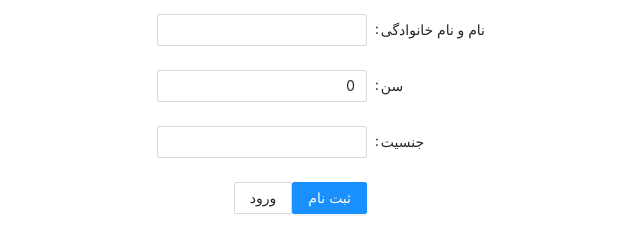
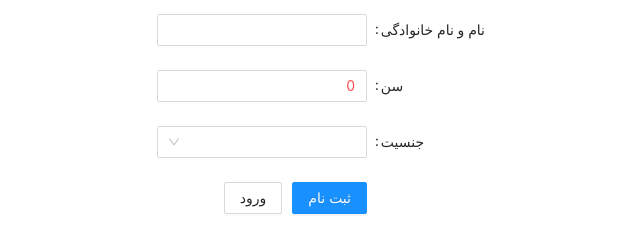
Before and after one commit to soheilhassanjani/blog, a React (Create React App) app: page /login in a window 1280 px wide. Both pictures are taken after a click on the button "ثبت نام". Shown: the part 400-652 px from the top of the page, without its empty margins (303-943 px from the left). Built offline with nearby package versions, Linux system fonts and the light colour scheme.

Commit message:
Fixed Register

```diff
--- a/src/Pages/register/index.js
+++ b/src/Pages/register/index.js
@@ -1,17 +1,27 @@
-import { Button, Form, Input, message } from "antd";
+import { Button, Form, Input, InputNumber, message } from "antd";
 import { useRegisterCtx } from "Provider/register/register.provider";
-import React from "react";
+import React, { useEffect } from "react";
 import { Container, Title } from "./Styled";
 import { usePostRegister } from "Hook/api/Users";
 import { useHistory } from "react-router";
+import { useQueryClient } from "react-query";
+import { errorHandlerRegister, StatusError } from "Utils/errorHandler";
+import SelectsGender from "Components/Selects/SelectsGender";
 
 const labelCol = { span: 10 };
 
 function Index() {
+  const queryClient = useQueryClient();
+
   const { state, actions } = useRegisterCtx();
+  const { handleState, handleResetState } = actions;
+
   const PostRegister = usePostRegister();
   const history = useHistory();
   const onFinish = () => {
+    const ERROR = errorHandlerRegister(state);
+    if (ERROR.length) return handleState("errors", ERROR);
+    handleState("errors", []);
     PostRegister.mutate(
       {
         userName: state.userName,
@@ -24,31 +34,51 @@ function Index() {
       {
         onSuccess: () => {
           message.success("حساب کاربری شما ثبت گردید .");
-          history.push("/register");
+          history.push("/login");
         },
       }
     );
   };
 
-  const { handleState } = actions;
+  useEffect(() => {
+    queryClient.clear();
+    handleResetState();
+    // eslint-disable-next-line react-hooks/exhaustive-deps
+  }, []);
+
   return (
     <Container>
       <Title level={4}>عضو وبلاگ شوید !!!</Title>
       <Form onFinish={onFinish}>
-        <Form.Item label="نام کاربری" labelCol={labelCol} labelAlign={"left"}>
+        <Form.Item
+          label="نام کاربری"
+          labelCol={labelCol}
+          validateStatus={StatusError(state.errors, "userName") && "error"}
+          help={StatusError(state.errors, "userName")?.help || null}
+        >
           <Input
             value={state.userName}
             onChange={(e) => handleState("userName", e.target.value)}
           />
         </Form.Item>
 
-        <Form.Item label="رمز عبور" labelCol={labelCol} labelAlign={"left"}>
+        <Form.Item
+          label="رمز عبور"
+          labelCol={labelCol}
+          validateStatus={StatusError(state.errors, "password") && "error"}
+          help={StatusError(state.errors, "password")?.help || null}
+        >
           <Input.Password
             value={state.password}
             onChange={(e) => handleState("password", e.target.value)}
           />
         </Form.Item>
-        <Form.Item label="ایمیل" labelCol={labelCol} labelAlign={"left"}>
+        <Form.Item
+          label="ایمیل"
+          labelCol={labelCol}
+          validateStatus={StatusError(state.errors, "email") && "error"}
+          help={StatusError(state.errors, "email")?.help || null}
+        >
           <Input
             value={state.email}
             onChange={(e) => handleState("email", e.target.value)}
@@ -58,24 +88,37 @@ function Index() {
         <Form.Item
           label="نام و نام خانوادگی"
           labelCol={labelCol}
-          labelAlign={"left"}
+          validateStatus={StatusError(state.errors, "fullName") && "error"}
+          help={StatusError(state.errors, "fullName")?.help || null}
         >
           <Input
             value={state.fullName}
             onChange={(e) => handleState("fullName", e.target.value)}
           />
         </Form.Item>
-        <Form.Item label="سن" labelCol={labelCol} labelAlign={"left"}>
-          <Input
+        <Form.Item
+          label="سن"
+          labelCol={labelCol}
+          validateStatus={StatusError(state.errors, "age") && "error"}
+          help={StatusError(state.errors, "age")?.help || null}
+        >
+          <InputNumber
+            style={{ width: "100%" }}
+            min={1}
             value={state.age}
-            onChange={(e) => handleState("age", e.target.value)}
+            onChange={(value) => handleState("age", value)}
           />
         </Form.Item>
 
-        <Form.Item label="جنسیت" labelCol={labelCol} labelAlign={"left"}>
-          <Input
+        <Form.Item
+          label="جنسیت"
+          labelCol={labelCol}
+          validateStatus={StatusError(state.errors, "gender") && "error"}
+          help={StatusError(state.errors, "gender")?.help || null}
+        >
+          <SelectsGender
             value={state.gender}
-            onChange={(e) => handleState("gender", e.target.value)}
+            onChange={(value) => handleState("gender", value)}
           />
         </Form.Item>
 
@@ -90,7 +133,7 @@ function Index() {
           <Button
             type="default"
             htmlType="button"
-            style={{ marginLeft: "10px" }}
+            style={{ marginRight: "10px" }}
             onClick={() => history.push("/login")}
           >
             ورود
```
